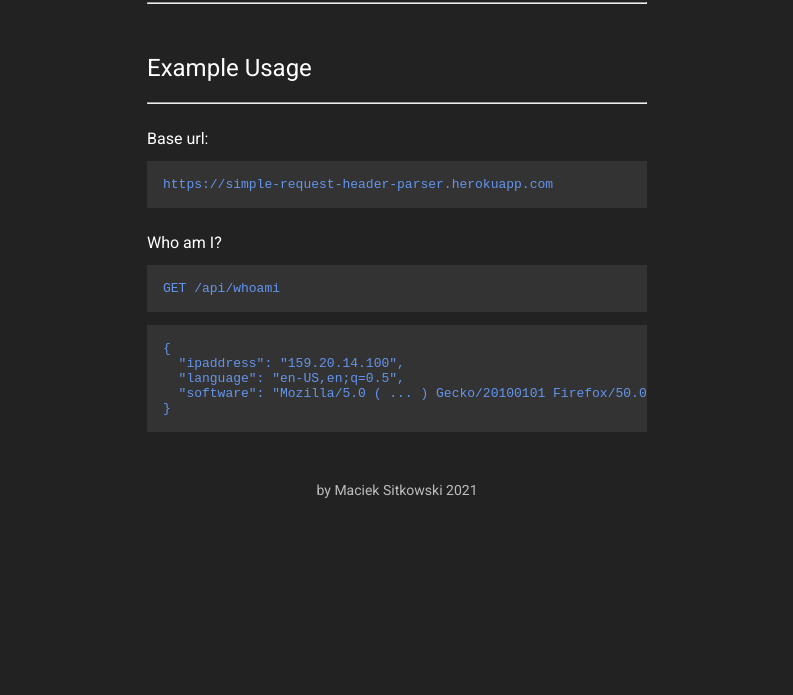
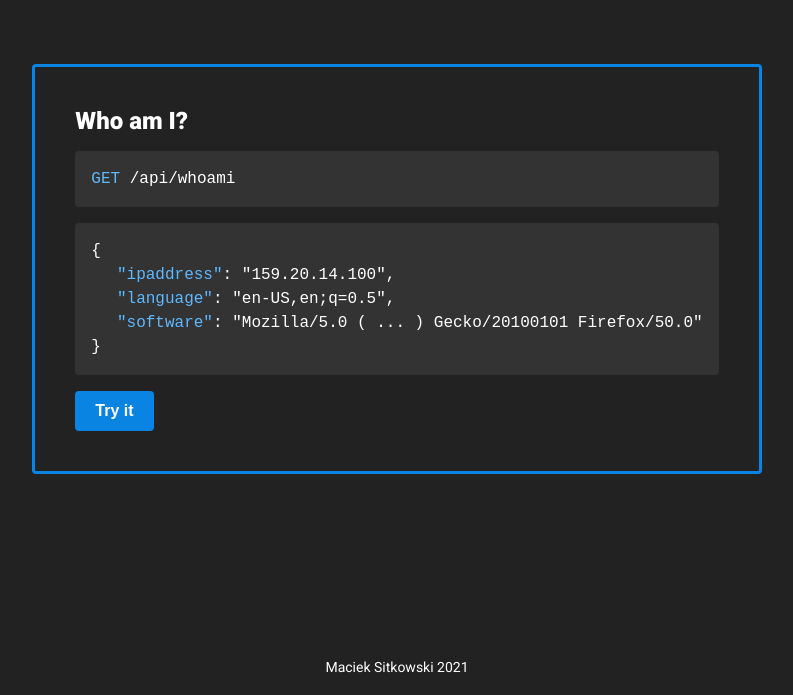
Before and after one commit to sitek94/request-header-parser, a website: page views/index.html in a window 1280 px wide. Shown: the part 105-800 px from the top of the page, without its empty margins (243-1036 px from the left). Drawn offline with Linux system fonts and the light colour scheme; files that its build step writes are made by us from their sources.

Commit message:
update layout

```diff
--- a/public/style.css
+++ b/public/style.css
@@ -1,6 +1,35 @@
-* {
+:root {
+  --primary-color: #0984e3;
+  --primary-color-light: #5eb9ff;
+  --primary-color-rgb: 9, 132, 227;
+
+  --border-radius: 4px;
+  --gutter: 40px;
+}
+
+@media (max-width: 550px) {
+  :root {
+    --gutter: 0;
+  }
+}
+
+::selection {
+  color: white;
+  background-color: var(--primary-color);
+}
+
+/* ==================== */
+/* RESET */
+/* ==================== */
+*,
+*:before,
+*:after {
   box-sizing: border-box;
 }
+
+/* ==================== */
+/* BODY */
+/* ==================== */
 body {
   height: 100vh;
   margin: 0;
@@ -8,78 +37,160 @@ body {
   display: flex;
   flex-direction: column;
   align-items: center;
+  justify-content: space-between;
 
   color: #fff;
   background-color: #222;
 
   font-family: 'Roboto', sans-serif;
+  font-size: 16px;
 }
 
-:root {
-  --primary-color: cornflowerblue;
+/* ==================== */
+/* HEADER */
+/* ==================== */
+header {
+  text-align: center;
+  margin-bottom: var(--gutter);
 }
 
-.container {
-  max-width: 500px;
+header h1 {
+  font-weight: 700;
+  font-size: 3em;
 }
 
-h1 .primary {
-  text-align: left;
-  font-weight: 300;
-
-}
-h1 .secondary {
-  text-align: right;
-  text-transform: uppercase;
-  font-size: 0.7em;
+header h1 .primary-color {
   color: var(--primary-color);
 }
 
-
-/* SUBTITLE */
-h2 {
-  font-weight: 500;
+@media (max-width: 400px) {
+  header h1 {
+    font-size: 2.5rem;
+  }
 }
 
-header {
-  margin-bottom: 50px;
+/* ==================== */
+/* MAIN */
+/* ==================== */
+main {
+  flex: 1;
+  align-items: flex-start;
+  margin-bottom: var(--gutter);
 }
 
-main {
-  margin-bottom: 50px;
+@media (max-width: 550px) {
+  main {
+    width: 100%;
+  }
 }
 
-footer {
-  text-align: center;
-  font-size: 14px;
-  opacity: 0.7;
-  margin-bottom: 10px;
+/* ==================== */
+/* SECTION */
+/* ==================== */
+section {
+  border: 3px solid var(--primary-color);
+  border-radius: var(--border-radius);
+  padding: 40px;
 }
 
-/* EXAMPLE CONTAINER */
-.example {
-  margin-top: 25px;
+section h2 {
+  margin: 0 0 16px;
 }
 
-/* Code snippet */
-pre {
-  color: var(--primary-color);
-  background-color: #333;
-  padding: 16px;
-  tab-size: 2;
-  width: 100%;
-  overflow-x: auto;
-}
-pre.request {
-  white-space: inherit;
+@media (max-width: 550px) {
+  section {
+    border-left: 0;
+    border-right: 0;
+    border-radius: 0;
+    padding: 20px;
+  }
+
+  section:not(:first-child) {
+    border-top: 0;
+  }
 }
 
+@media (max-width: 400px) {
+  section {
+    display: flex;
+    flex-direction: column;
+    align-items: center;
+    padding-left: 0;
+    padding-right: 0;
+  }
+  section h2 {
+    text-align: center;
+  }
+
+}
+
+/* ==================== */
+/* CODE SNIPPET */
+/* ==================== */
+pre {
+  padding: 16px;
+  white-space: pre-line;
+  background-color: #333;
+  border-radius: var(--border-radius);
+  margin: 0 0 16px;
+  line-height: 1.5;
+}
+
+@media (max-width: 400px) {
+  pre {
+    width: 100%;
+    border-radius: 0;
+  }
+}
+
+pre span.key {
+  color: var(--primary-color-light);
+}
+
+code {
+  padding: 4px;
+  line-height: 1.5;
+  background-color: #333;
+}
+
+/* ==================== */
+/* FOOTER */
+/* ==================== */
+footer {
+  font-size: 14px;
+  padding: 20px;
+}
+
+/* ==================== */
+/* BUTTON */
+/* ==================== */
+button {
+  cursor: pointer;
+  padding: 11px 20px;
+  font-size: 16px;
+  font-weight: 700;
+  color: white;
+  outline: 0;
+  background-color: var(--primary-color);
+  border-radius: var(--border-radius);
+  border: none;
+  transition: background-color 300ms;
+}
+button:hover,
+button:focus {
+  background-color: rgba(var(--primary-color-rgb), 0.75);
+}
+
+/* ==================== */
 /* LINK */
+/* ==================== */
 a:link,
 a:visited {
-  color: #fff;
+  color: white;
   text-decoration: none;
+  transition: all 300ms;
 }
 a:hover {
+  color: var(--primary-color);
   text-decoration: underline;
 }
--- a/views/index.html
+++ b/views/index.html
@@ -11,51 +11,40 @@
   <link rel="preconnect" href="https://fonts.gstatic.com">
   <link href="https://fonts.googleapis.com/css2?family=Roboto:wght@300;400;900&display=swap" rel="stylesheet">
   <link rel="stylesheet" href="style.css">
-  <title>Request Header Parser Microservice</title>
+  <title>Request Header Parser</title>
 </head>
 
 <body>
-  <div class="container">
+  <header>
     <header>
       <h1>
-        <div class="primary">Request Header Parser</div>
-        <div class="secondary">Microservice</div>
+        <span>Request</span><wbr><span class="primary-color">Header</span><wbr><span>Parser</span>
       </h1>
-      <hr />
+    </header>
   </header>
 
   <main>
-      <h2>Example Usage</h2>
-      <hr />
-
-      <!-- BASE URL -->
-      <div class="example">
-        Base url: <br />
-        <pre class="request">
-          https://simple-request-header-parser.herokuapp.com
+    <section>
+      <h2>Who am I?</h2>
+      <pre>
+        <span class="key">GET</span> /api/whoami
       </pre>
-      </div>
-
-      <!-- WHO AM I -->
-      <div class="example">
-        <a href="/api/whoami">Who am I?</a>
-        <pre class="request">
-          GET /api/whoami
-        </pre>
-        <pre class="json">
+      <pre>
           {
-  "ipaddress": "159.20.14.100",
-  "language": "en-US,en;q=0.5",
-  "software": "Mozilla/5.0 ( ... ) Gecko/20100101 Firefox/50.0"
+          &emsp; <span class="key">"ipaddress"</span>: "159.20.14.100",
+          &emsp; <span class="key">"language"</span>: "en-US,en;q=0.5",
+          &emsp; <span class="key">"software"</span>: "Mozilla/5.0 ( ... ) Gecko/20100101 Firefox/50.0"
           }
         </pre>
-      </div>
+      <form action="api/whoami" method="GET">
+        <button type="submit">Try it</button>
+      </form>
+    </section>
   </main>
 
   <footer>
-      by <a href="https://github.com/sitek94">Maciek Sitkowski</a> 2021
+    <a href="https://github.com/sitek94">Maciek Sitkowski</a> 2021
   </footer>
-  </div>
 </body>
 
 </html>
```
Lines whose indentation alone changed are shown as unchanged.
